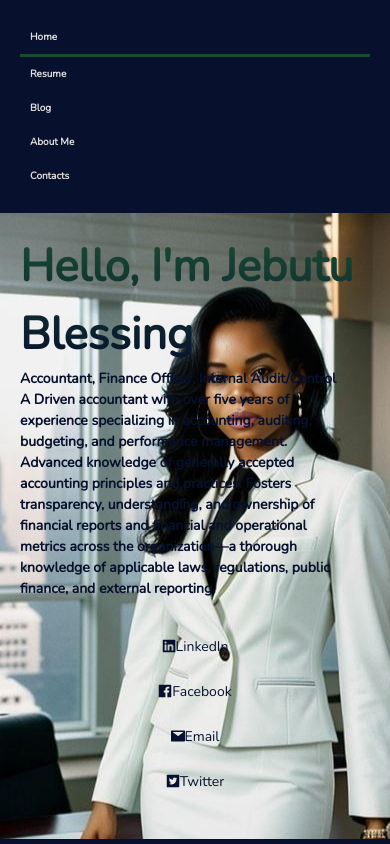
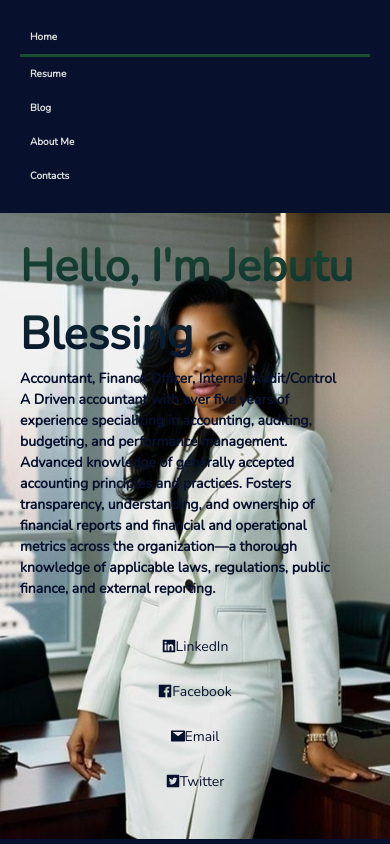
Before and after one commit to femigabriel/Blessing_portfolio, a React (Vite) app: page / in a window 390 px wide. Built offline with nearby package versions, Linux system fonts and the light colour scheme; a web font is replaced by a local one.

Commit message:
resume fixes

```diff
--- a/src/index.css
+++ b/src/index.css
@@ -83,6 +83,8 @@ li {
     display: flex;
     flex-direction: column;
     background-image: url(../public/assets/images/jebu-img.jpeg);
+    background-size: cover;
+    background-attachment: local;
   }
   .title h1 {
     margin-top: 20px;
```
